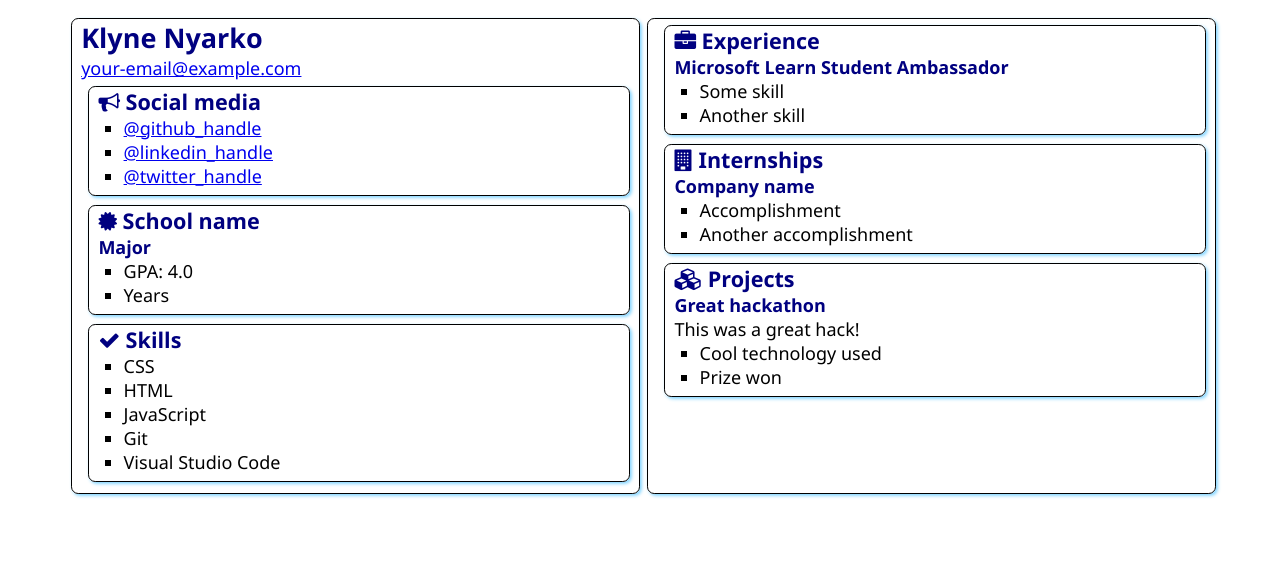
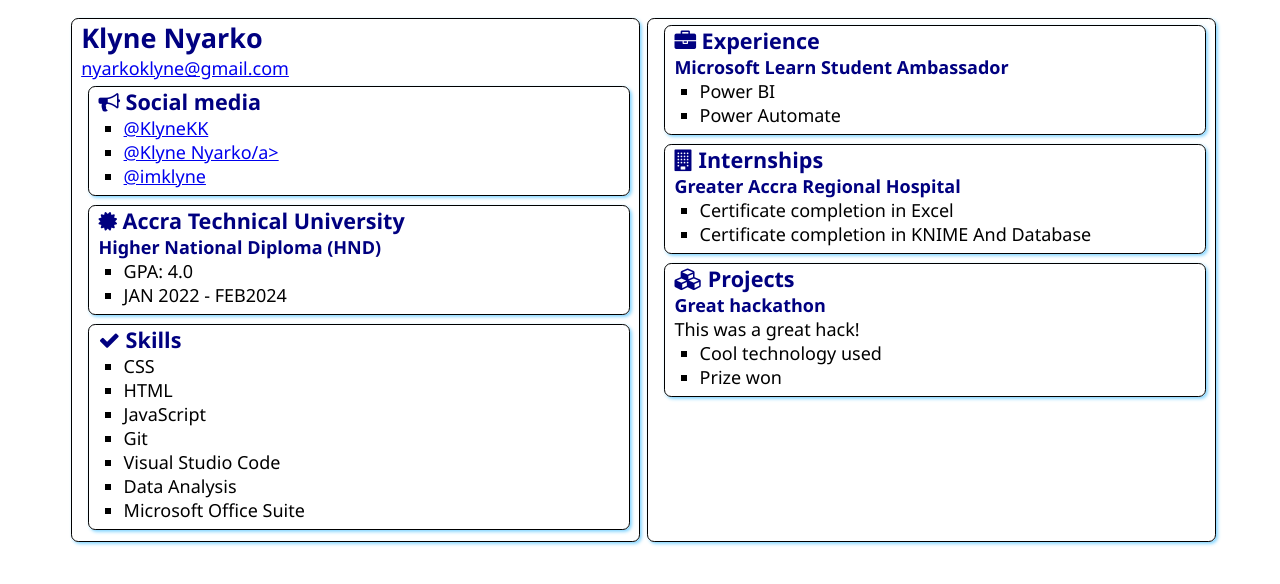
Before and after one commit to KlyneKK/SATechnicalOnboarding, a plain HTML site: page src/index.html in a window 1280 px wide. Drawn offline with Linux system fonts and the light colour scheme.

Commit message:
Update index.html

```diff
--- a/src/index.html
+++ b/src/index.html
@@ -13,7 +13,7 @@
     <main>
         <article class="box">
             <h1>Klyne Nyarko</h1>
-            <div><a href="mailto:your.email@example.com">your-email@example.com</a></div>
+            <div><a href="mailto:your.email@example.com">nyarkoklyne@gmail.com</a></div>
 
             <section class="box">
                 <h2>
@@ -21,9 +21,9 @@
                     Social media
                 </h2>
                 <ul>
-                    <li><a href="https://github.com/<handle>">@github_handle</a></li>
-                    <li><a href="https://linkedin.com/in/<handle>">@linkedin_handle</a></li>
-                    <li><a href="https://twitter.com/<handle>">@twitter_handle</a></li>
+                    <li><a href="https://github.com/<handle>">@KlyneKK</a></li>
+                    <li><a href="https://linkedin.com/in/<handle>">@Klyne Nyarko/a></li>
+                    <li><a href="https://twitter.com/<handle>">@imklyne</a></li>
                 </ul>
             </section>
 
@@ -31,12 +31,12 @@
                 <div class="education">
                     <h2>
                         <i class="fa fa-certificate" aria-hidden="true"></i>
-                        School name
+                        Accra Technical University
                     </h2>
-                    <h3>Major</h3>
+                    <h3>Higher National Diploma (HND)</h3>
                     <ul>
                         <li>GPA: 4.0</li>
-                        <li>Years</li>
+                        <li>JAN 2022 - FEB2024</li>
                     </ul>
                 </div>
             </section>
@@ -52,6 +52,9 @@
                     <li>JavaScript</li>
                     <li>Git</li>
                     <li>Visual Studio Code</li>
+                    <li>Data Analysis</li>
+                    <li>Microsoft Office Suite</li>
+
                 </ul>
             </section>
         </article>
@@ -63,8 +66,8 @@
                 </h2>
                 <h3>Microsoft Learn Student Ambassador</h3>
                 <ul>
-                    <li>Some skill</li>
-                    <li>Another skill</li>
+                    <li>Power BI</li>
+                    <li>Power Automate</li>
                 </ul>
             </section>
             <section class="box">
@@ -73,10 +76,10 @@
                     Internships
                 </h2>
 
-                <h3>Company name</h3>
+                <h3>Greater Accra Regional Hospital</h3>
                 <ul>
-                    <li>Accomplishment</li>
-                    <li>Another accomplishment</li>
+                    <li>Certificate completion in Excel</li>
+                    <li>Certificate completion in KNIME And Database</li>
                 </ul>
             </section>
             <section class="box">
```
